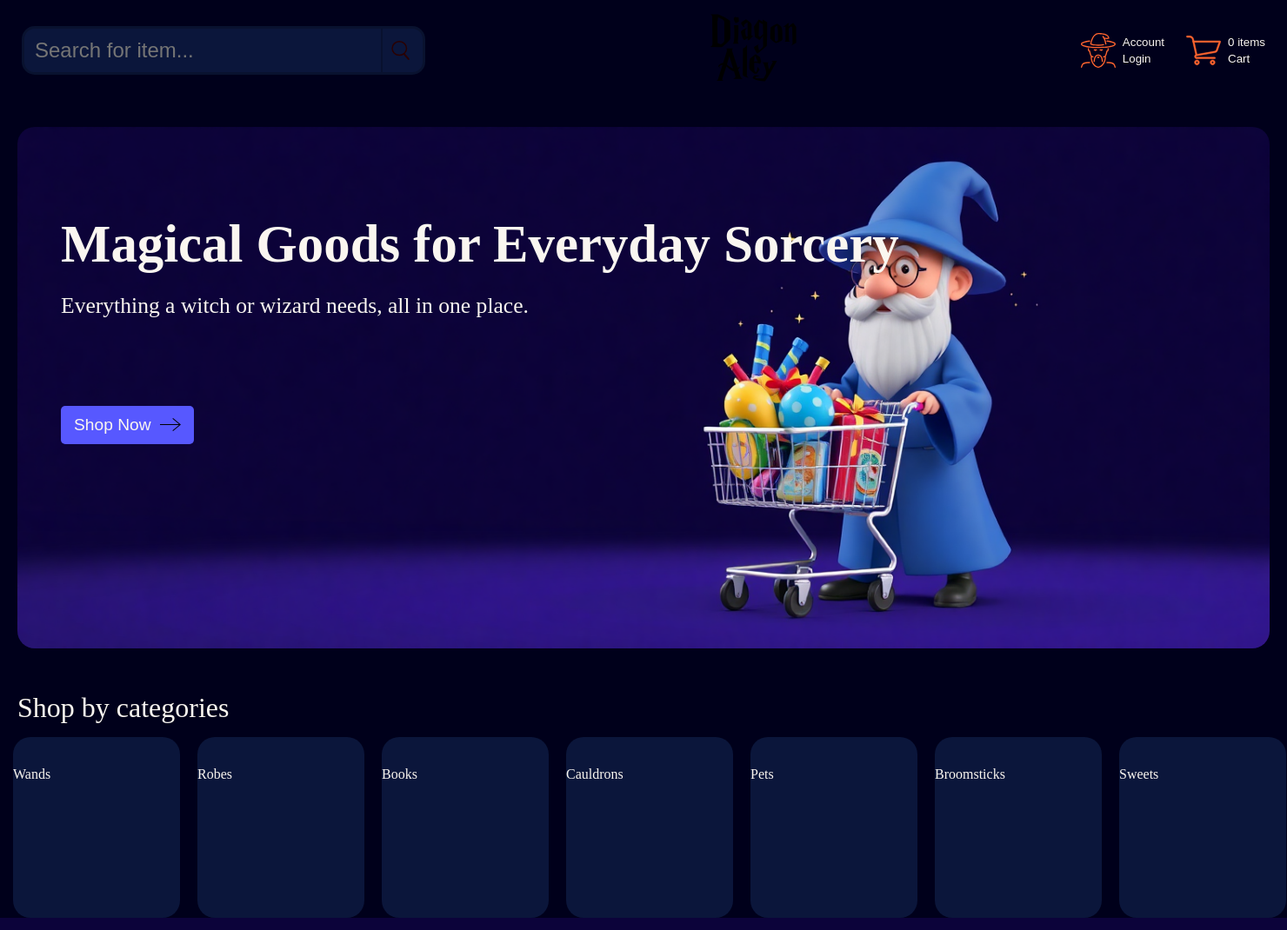
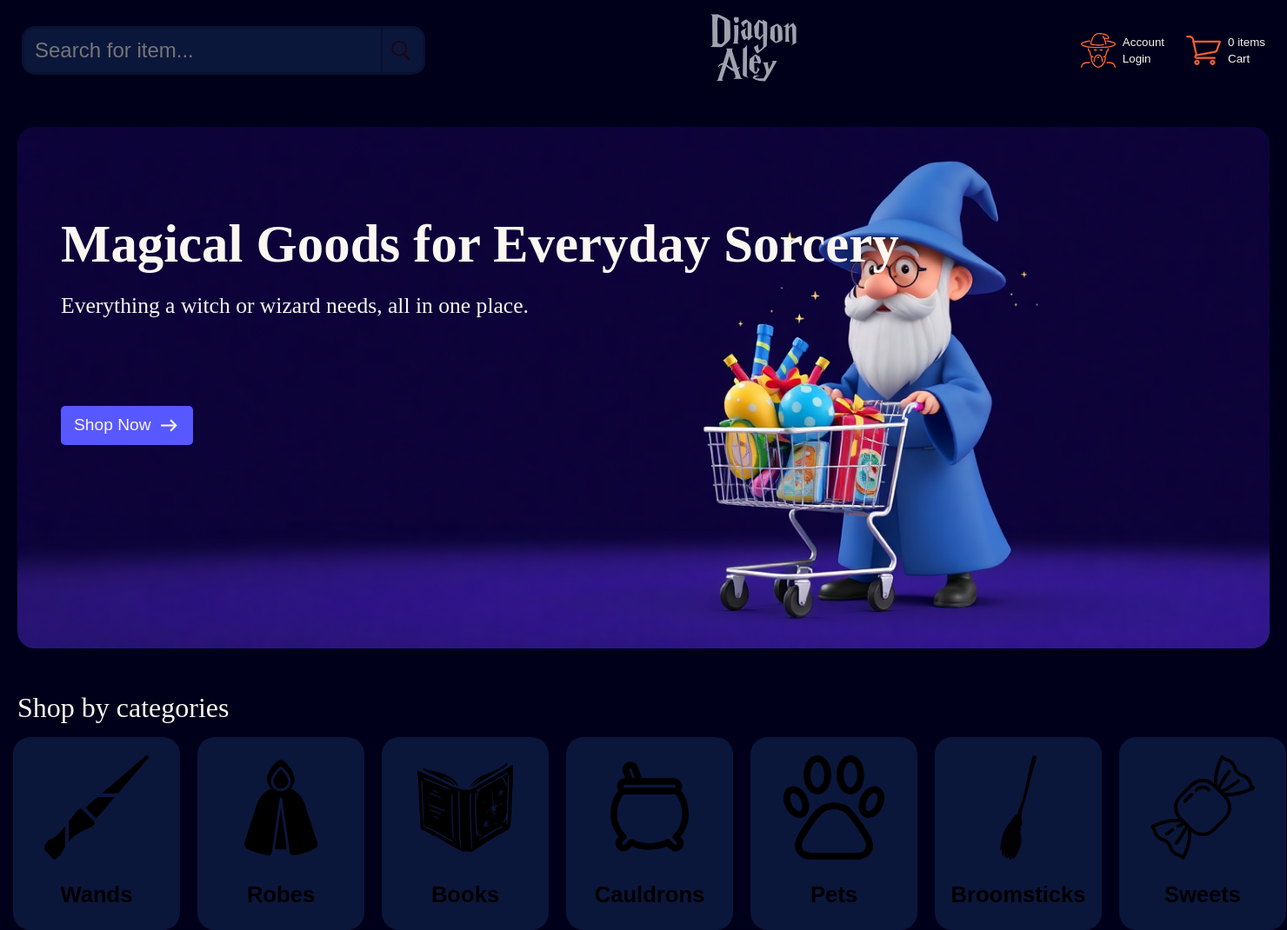
Before and after one commit to IHaveTheSourceCode/witchcraft-store, a PHP site: page / in a window 1480 px wide; the page is wider, and only the part inside the window is pictured. Shown: that part at 87% size. Run offline with PHP 8.4, Linux system fonts and the light colour scheme.

Commit message:
added interactions to categories carousel

```diff
--- a/index.php
+++ b/index.php
@@ -46,34 +46,34 @@
             <div class="bottom-nav">
                 <p class="categories-label">Shop by categories</p>
                 <div class="categories-carousel">
-                    <div class="category-card-btn">
-                        <img>
-                        <p>Wands</p>
-                    </div>
-                    <div class="category-card-btn">
-                        <img>
-                        <p>Robes</p>
-                    </div>
-                    <div class="category-card-btn">
-                        <img>
-                        <p>Books</p>
-                    </div>
-                    <div class="category-card-btn">
-                        <img>
-                        <p>Cauldrons</p>
-                    </div>
-                    <div class="category-card-btn">
-                        <img>
-                        <p>Pets</p>
-                    </div>
-                    <div class="category-card-btn">
-                        <img>
-                        <p>Broomsticks</p>
-                    </div>
-                    <div class="category-card-btn">
-                        <img>
-                        <p>Sweets</p>
-                    </div>
+                    <button class="category-card-btn">
+                        <img class="category-card-img" src="images/items_icons/wand.svg" alt="">
+                        <p class="category-card-description">Wands</p>
+                    </button>
+                    <button class="category-card-btn">
+                        <img class="category-card-img" src="images/items_icons/hoodie.svg" alt="">
+                        <p class="category-card-description">Robes</p>
+                    </button>
+                    <button class="category-card-btn">
+                        <img class="category-card-img" src="images/items_icons/spellbook.svg" alt="">
+                        <p class="category-card-description">Books</p>
+                    </button>
+                    <button class="category-card-btn">
+                        <img class="category-card-img" src="images/items_icons/cauldron.svg" alt="">
+                        <p class="category-card-description">Cauldrons</p>
+                    </button>
+                    <button class="category-card-btn">
+                        <img class="category-card-img" src="images/items_icons/pawn.svg" alt="">
+                        <p class="category-card-description">Pets</p>
+                    </button>
+                    <button class="category-card-btn">
+                        <img class="category-card-img" src="images/items_icons/broomstick.svg" alt="">
+                        <p class="category-card-description">Broomsticks</p>
+                    </button>
+                    <button class="category-card-btn">
+                        <img class="category-card-img" src="images/items_icons/sweets.svg" alt="">
+                        <p class="category-card-description">Sweets</p>
+                    </button>
                 </div>
             </div>
         </div>
--- a/style.css
+++ b/style.css
@@ -187,7 +187,8 @@ input[type="search"]::-webkit-search-results-decoration {
 }
 
 .header-img-center > button > img{
-    margin-left: 10px;
+    margin-left: 8px;
+    width: 25px;
 }
 
 .header-img-center > button:hover{
@@ -213,21 +214,44 @@ input[type="search"]::-webkit-search-results-decoration {
 }
 
 .category-card-btn{
+    display: flex;
+    flex-direction: column;
+    justify-content: center;
+    align-items: center;
     min-width: 192px;
     aspect-ratio: 12/13;
     margin-right: 20px;
     border-radius: 20px;
     background-color: var(--color-second);
+    border: none;
+    transition: background-color 0.4s;
 }
 
-.category-card-btn:hover{
+.category-card-btn:hover, .category-card-btn:focus{
     cursor: pointer;
-    transition: background-color 0.4s;
     background-color: var(--color-active);
 }
 
-.category-card-btn > img{
+.category-card-btn:hover .category-card-img{
+    filter: invert(96%) sepia(84%) saturate(275%) hue-rotate(295deg) brightness(106%) contrast(96%);
 }
 
-.category-card-btn > p{
+.category-card-btn:hover .category-card-description{
+    color: var(--color-white-pillow);
 }
+
+.category-card-img{
+    width: 120px;
+    margin-top: 20px;
+    transition: filter 0.4s;
+    user-select: none;
+    -webkit-user-drag: none;
+}
+
+.category-card-description{
+    font-size: 1.6rem;
+    font-weight: bold;
+    transition: color 0.4s;
+    color: var(--color-contrast);
+    user-select: none;
+}
```
Also changed, not shown: images/icons/arrow-right.svg, images/icons/diagon-alley.svg, images/items_icons/broomstick.svg (added), images/items_icons/cauldron.svg (added), images/items_icons/hoodie.svg (added), images/items_icons/pawn.svg (added), images/items_icons/spellbook.svg (added), images/items_icons/sweets.svg (added), images/items_icons/wand.svg (added).
